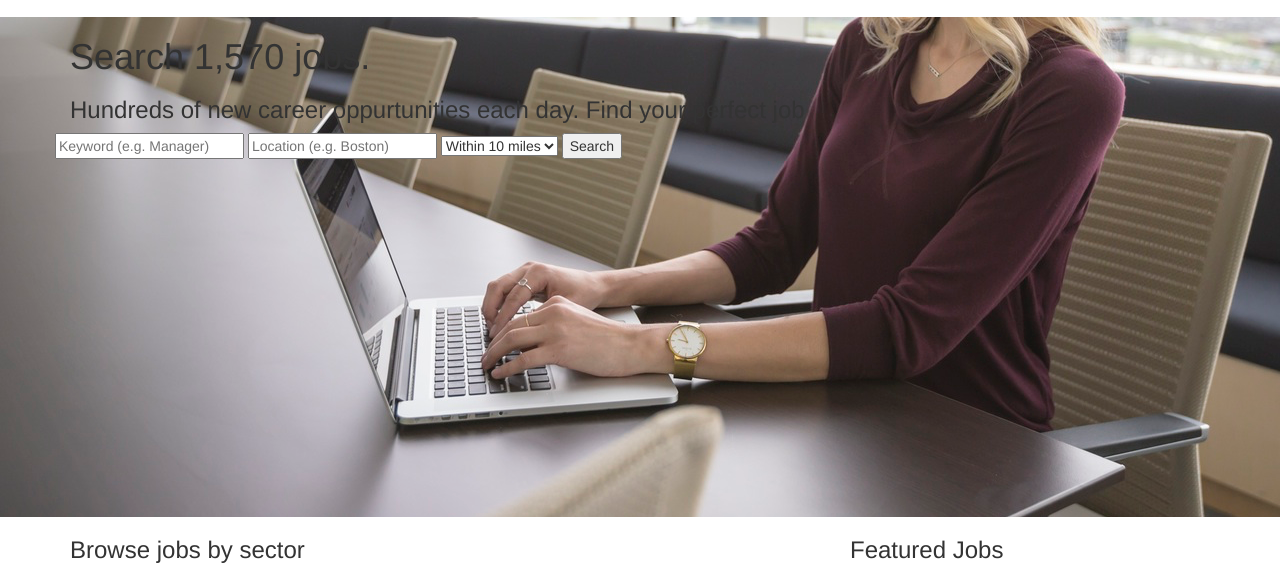
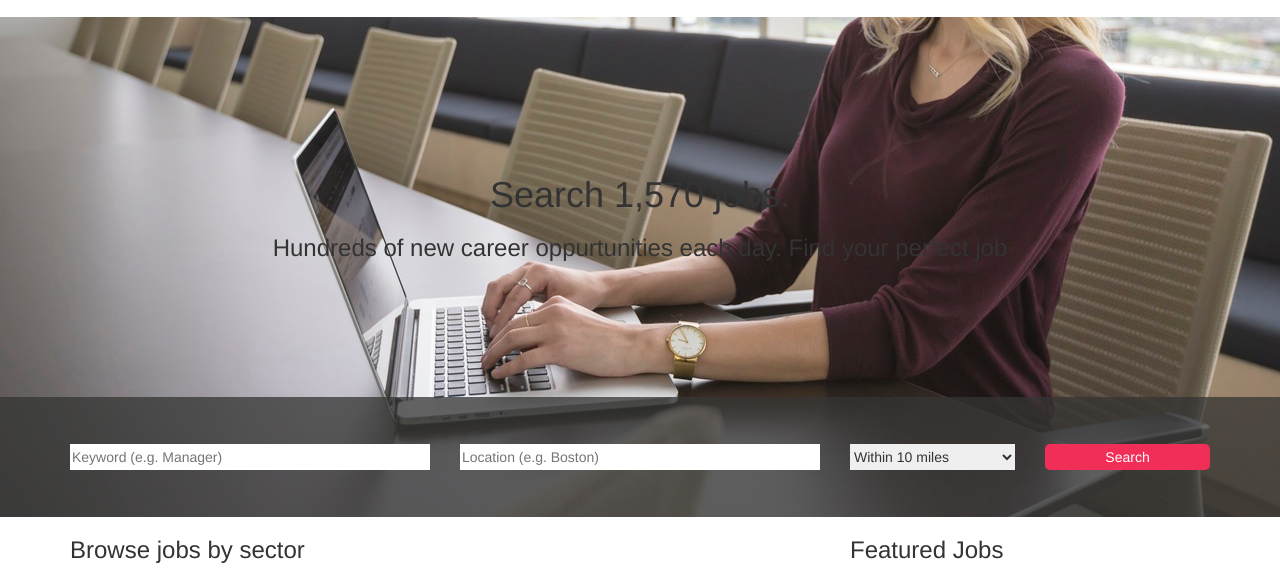
Before and after one commit to JoshSutcliffe/fed-test, a website: page app/index.html in a window 1280 px wide. Shown: the part 157-730 px from the top of the page. Drawn offline with nearby package versions, Linux system fonts and the light colour scheme.

Commit message:
banner styling

```diff
--- a/app/index.html
+++ b/app/index.html
@@ -77,19 +77,31 @@
 	<section class="banner">
 		<div class="container">
 			<div class="banner__text">
-				<h1 class="banner__text--hTags">Search 1,570 jobs.</h1>
-				<h3 class="banner__text--hTags">Hundreds of new career oppurtunities each day. Find your perfect job</h3>
+				<h1 class="banner__text--hTags banner__text--hTagsFirst h1White">Search 1,570 jobs.</h1>
+				<h3 class="banner__text--hTags h3White">Hundreds of new career oppurtunities each day. Find your perfect job</h3>
 			</div>
-			<div class="banner__form">
+		</div>
+		<div class="banner__form">
+			<div class="container">
 				<div class="row">
-					<form action="">
-						<input type="text" placeholder="Keyword (e.g. Manager)">
-						<input type="text" placeholder="Location (e.g. Boston)">
-						<select name="" id="">
-							<option value="">Within 10 miles</option>
-						</select>
-						<button>Search</button>
-					</form>
+					<div class="banner__form--container">
+						<form action="">
+						<div class="col-xs-12 col-sm-4">
+							<input class="banner__form--input" type="text" placeholder="Keyword (e.g. Manager)">
+						</div>
+						<div class="col-xs-12 col-sm-4">
+							<input class="banner__form--input" type="text" placeholder="Location (e.g. Boston)">
+						</div>
+						<div class="col-xs-12 col-sm-2">
+							<select class="banner__form--input" name="" id="">
+								<option value="">Within 10 miles</option>
+							</select>
+						</div>
+						<div class="col-xs-12 col-sm-2">
+							<button class="banner__form--input banner__form--inputBtn" >Search</button>
+						</div>
+						</form>
+					</div>
 				</div>
 			</div>
 		</div>
--- a/app/sass/_banner.scss
+++ b/app/sass/_banner.scss
@@ -1,9 +1,50 @@
 .banner {
+	@media screen and (max-width: 767px) {
+		height: 350px;
+	}
 	margin-top: 20px;
 	background-image: url("../assets/hero.png");
 	height: 500px;
+	position: relative;
+
+	.banner__text--hTagsFirst {
+		@media screen and (min-width: 768px) {
+			padding-top: 137.5px;
+		}
+	}
+
+	.banner__text--hTags {
+		text-align: center;
+	}
+
+	.banner__form {
+		position: absolute;
+		bottom: 0px;
+		background-color: rgba(52, 52, 51, 0.75);
+		width: 100%;
+		@media screen and (max-width: 767px) {
+			padding: 10px 0px;
+		}
+		@media screen and (min-width: 768px) {
+			height: 120px;
+		}
+		.banner__form--input {
+			width: 100%;
+			margin: 3px 0px;
+			height: 26px;
+			border: 0px;
+		}
+
+		.banner__form--container {
+			@media screen and (min-width: 768px) {
+				padding-top: 44px;
+			}
+		}
+
+		.banner__form--inputBtn {
+			background-color: #F12E58;
+			color: white;
+			border-radius: 5px;
+		}
+	}
 }
-
-.banner__text__hTags {
-	text-align: center;
-}
--- /dev/null
+++ b/app/sass/_base.scss
@@ -0,0 +1,17 @@
+// colours
+
+.colBl {
+	color: #0079C0;
+}
+
+.colBlTint {
+	color: #E4F4FC;
+}
+
+.colCta {
+	color: #F12E58;
+}
+
+.colFtr {
+	color: #434243;
+}
--- a/app/sass/main.scss
+++ b/app/sass/main.scss
@@ -1,6 +1,7 @@
 @import
 	'mixins',
 
+	'base',
 	'headerBar',
 	'banner',
 	'navbar';
```
Also changed, not shown: app/css/main.min.css.
